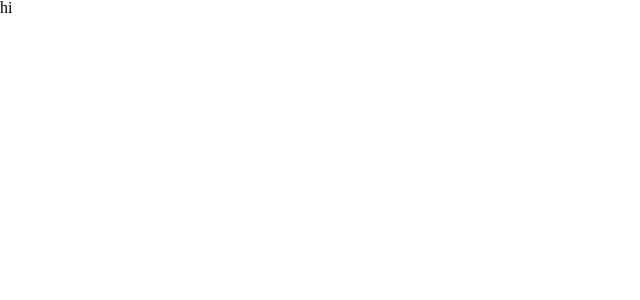
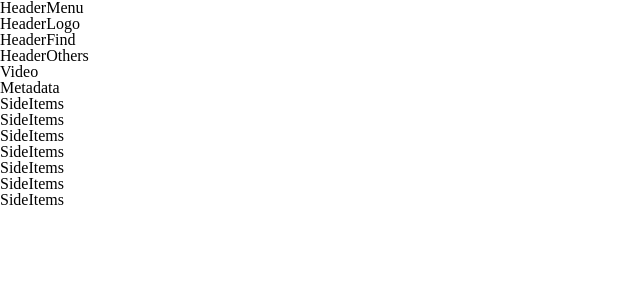
Before and after one commit to mediumryan/youtube-clone, a React (Create React App) app: page / in a window 1280 px wide. Shown: the top 300 px of the page, without its empty margins (0-640 px from the left). Built offline with nearby package versions, Linux system fonts and the light colour scheme; a web font is replaced by a local one.

Commit message:
[Update] Generate outline simply

```diff
--- a/package.json
+++ b/package.json
@@ -10,6 +10,7 @@
         "gh-pages": "^6.0.0",
         "react": "^18.2.0",
         "react-dom": "^18.2.0",
+        "react-icons": "^4.11.0",
         "react-scripts": "5.0.1",
         "recoil": "^0.7.7",
         "styled-components": "^6.0.8",
--- a/src/App.js
+++ b/src/App.js
@@ -1,7 +1,20 @@
-import './CSS/index.css';
+import { styled } from 'styled-components';
+import Contents from './Components/Contents/Contents';
+import Sides from './Components/Sides/Sides';
+import Header from './Components/Header/Header';
+
+const MainWrapper = styled.div`
+    height: 100%;
+`;
 
 function App() {
-    return <div className="App">hi</div>;
+    return (
+        <MainWrapper>
+            <Header />
+            <Contents />
+            <Sides />
+        </MainWrapper>
+    );
 }
 
 export default App;
--- /dev/null
+++ b/src/Components/Contents/Contents.jsx
@@ -0,0 +1,14 @@
+import { styled } from 'styled-components';
+import Video from './Video';
+import Metadata from './Metadata';
+
+const ContentsWrapper = styled.div``;
+
+export default function Contents() {
+    return (
+        <ContentsWrapper>
+            <Video />
+            <Metadata />
+        </ContentsWrapper>
+    );
+}
--- /dev/null
+++ b/src/Components/Contents/Metadata.jsx
@@ -0,0 +1,5 @@
+import React from 'react';
+
+export default function Metadata() {
+    return <div>Metadata</div>;
+}
--- /dev/null
+++ b/src/Components/Contents/Video.jsx
@@ -0,0 +1,5 @@
+import React from 'react';
+
+export default function Video() {
+    return <div>Video</div>;
+}
--- /dev/null
+++ b/src/Components/Header/Header.jsx
@@ -0,0 +1,19 @@
+import { styled } from 'styled-components';
+// components
+import HeaderMenu from './HeaderMenu';
+import HeaderLogo from './HeaderLogo';
+import HeaderFind from './HeaderFind';
+import HeaderOthers from './HeaderOthers';
+
+const HeaderWrapper = styled.div``;
+
+export default function Header() {
+    return (
+        <HeaderWrapper>
+            <HeaderMenu />
+            <HeaderLogo />
+            <HeaderFind />
+            <HeaderOthers />
+        </HeaderWrapper>
+    );
+}
--- /dev/null
+++ b/src/Components/Header/HeaderFind.jsx
@@ -0,0 +1,5 @@
+import React from 'react';
+
+export default function HeaderFind() {
+    return <div>HeaderFind</div>;
+}
--- /dev/null
+++ b/src/Components/Header/HeaderLogo.jsx
@@ -0,0 +1,5 @@
+import React from 'react';
+
+export default function HeaderLogo() {
+    return <div>HeaderLogo</div>;
+}
--- /dev/null
+++ b/src/Components/Header/HeaderMenu.jsx
@@ -0,0 +1,5 @@
+import React from 'react';
+
+export default function HeaderMenu() {
+    return <div>HeaderMenu</div>;
+}
--- /dev/null
+++ b/src/Components/Header/HeaderOthers.jsx
@@ -0,0 +1,5 @@
+import React from 'react';
+
+export default function HeaderOthers() {
+    return <div>HeaderOthers</div>;
+}
--- /dev/null
+++ b/src/Components/Sides/SideItems.jsx
@@ -0,0 +1,5 @@
+import React from 'react';
+
+export default function SideItems() {
+    return <div>SideItems</div>;
+}
--- /dev/null
+++ b/src/Components/Sides/Sides.jsx
@@ -0,0 +1,18 @@
+import { styled } from 'styled-components';
+import SideItems from './SideItems';
+
+const SidesWrapper = styled.div``;
+
+export default function Sides() {
+    return (
+        <SidesWrapper>
+            <SideItems />
+            <SideItems />
+            <SideItems />
+            <SideItems />
+            <SideItems />
+            <SideItems />
+            <SideItems />
+        </SidesWrapper>
+    );
+}
```
Also changed, not shown: 2 other files (tests, documents, lock files or other folders).
